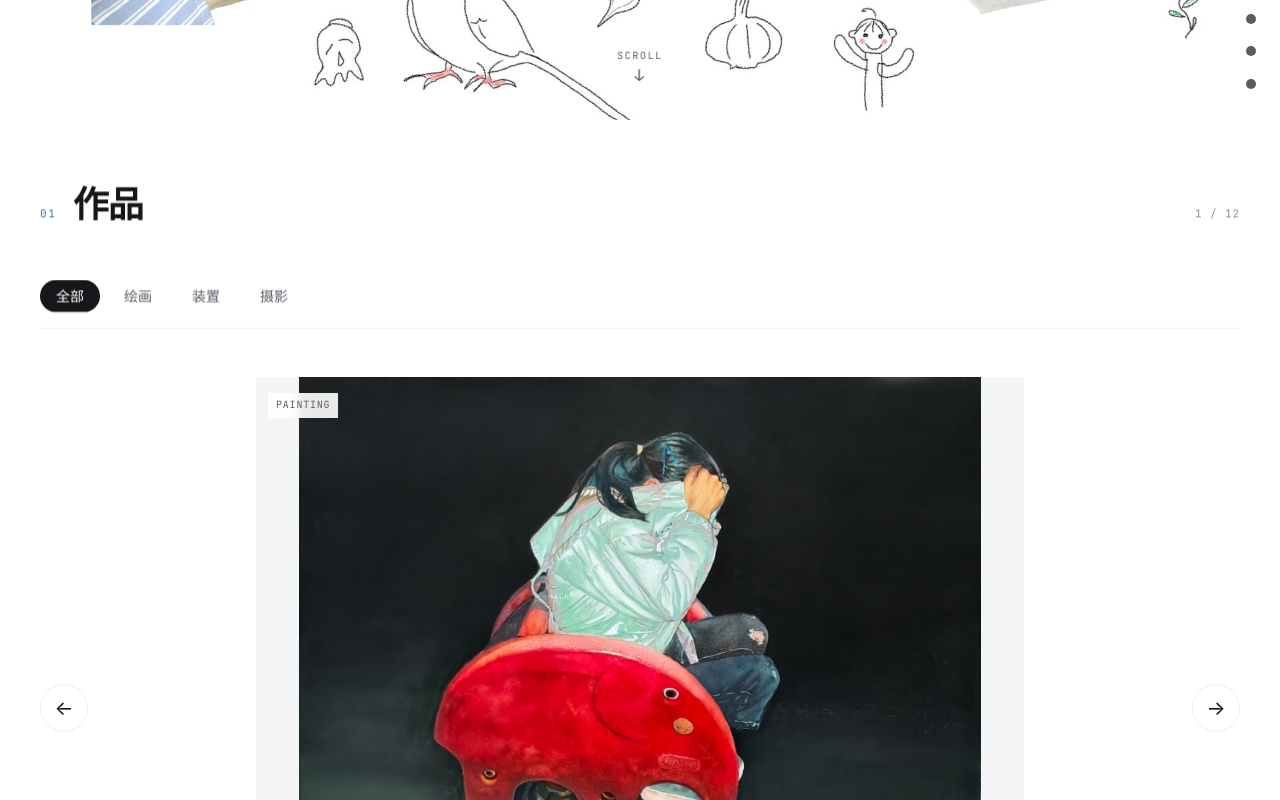
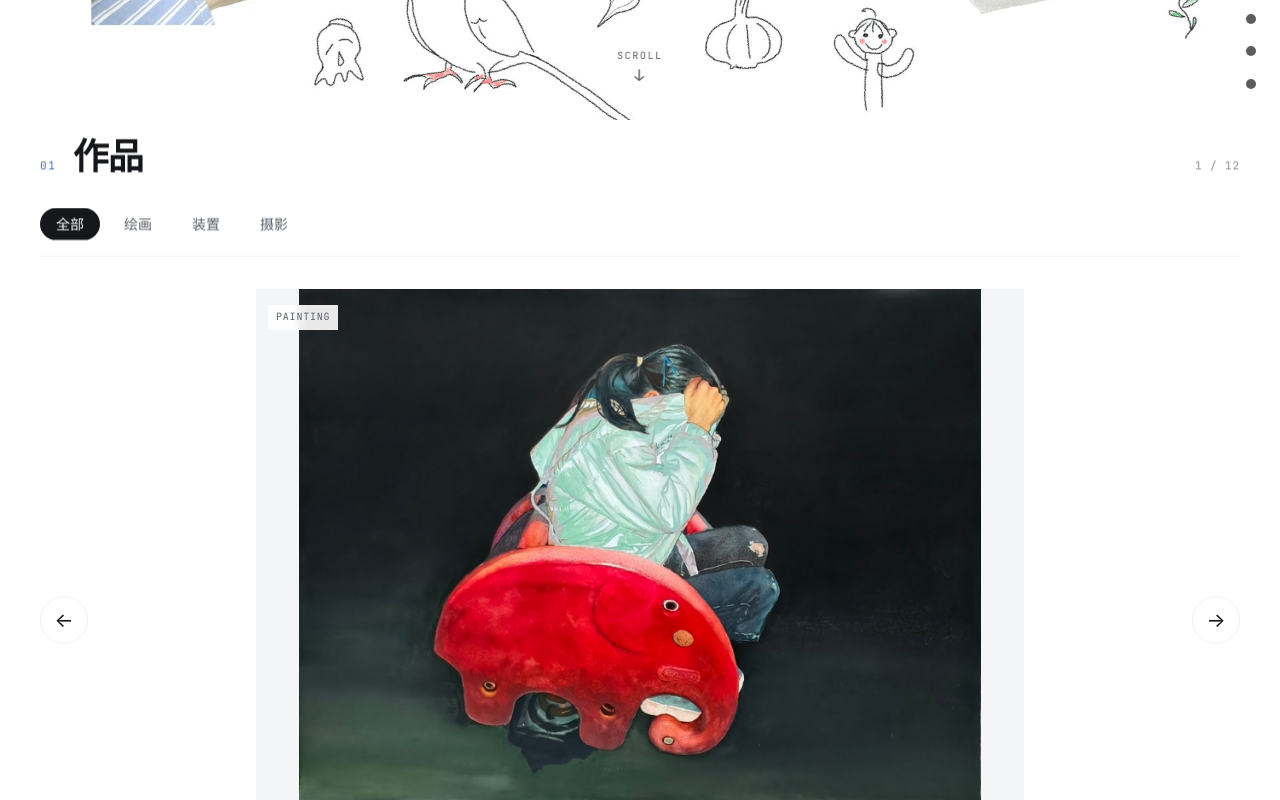
Before and after one commit to TeTeTAO/TeTeTAO.github.io, a React (Vite) app: page / in a window 1280 px wide. Shown: the part 680-1480 px from the top of the page. Built offline with nearby package versions, Linux system fonts and the light colour scheme.

Commit message:
fix: 作品区再上移，进一步压缩顶部和标题区间距
- 顶部padding从48/64px减至8/16px
- 标题区下margin从40/56px减至24/32px
- 筛选tab下margin从48px减至32px

```diff
--- a/src/components/WorksGrid.tsx
+++ b/src/components/WorksGrid.tsx
@@ -92,12 +92,12 @@ export default function WorksGrid() {
   return (
     <section
       id="works"
-      className="bg-white pt-12 pb-24 md:pt-16 md:pb-32"
+      className="bg-white pt-2 pb-24 md:pt-4 md:pb-32"
       style={{ scrollMarginTop: "1rem" }}
     >
       <div className="mx-auto max-w-gallery px-6 md:px-10">
         {/* 标题 */}
-        <div className="reveal mb-10 flex items-baseline gap-4 md:mb-14">
+        <div className="reveal mb-6 flex items-baseline gap-4 md:mb-8">
           <span className="font-mono text-[11px] uppercase tracking-wider2 text-blue">
             01
           </span>
@@ -110,7 +110,7 @@ export default function WorksGrid() {
         </div>
 
         {/* 筛选 tab */}
-        <div className="reveal mb-12 flex flex-wrap items-center gap-2 border-b border-haze pb-4">
+        <div className="reveal mb-8 flex flex-wrap items-center gap-2 border-b border-haze pb-4">
           {tabs.map((t) => {
             const active = filter === t.id;
             return (
```
